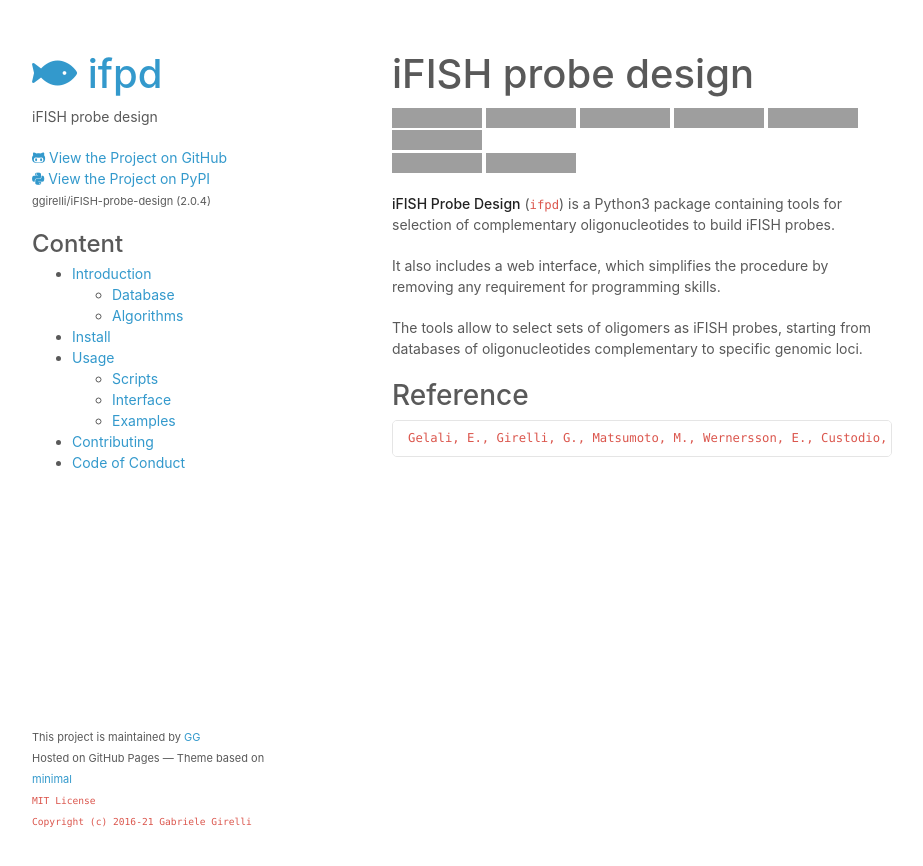
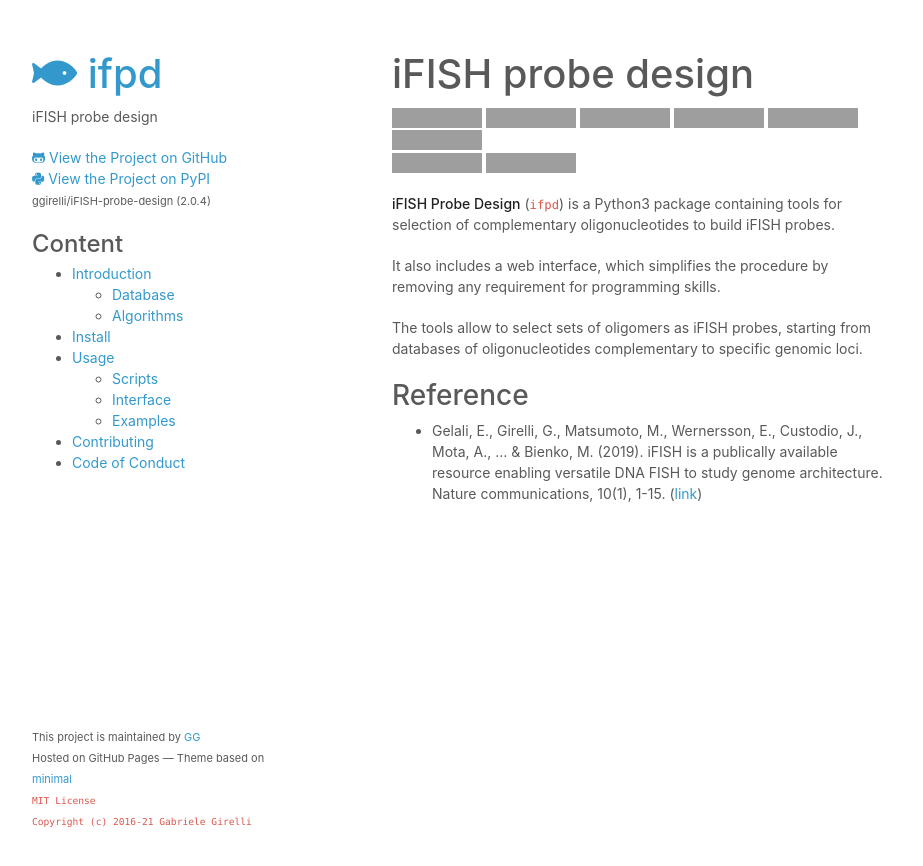
Before and after one commit to ggirelli/iFISH-probe-design, a Jekyll site: the page built from docs/index.md, in a window 1280 px wide, cut to the strip 0-866 px from the top of the page. Shown: the whole strip, without its empty margins (178-1101 px from the left). Built offline with Jekyll 4.4.1, drawn with Linux system fonts in a browser that asks for light colours; nearby versions of some CDN libraries; our own code applies the rules of GitHub Pages for plain Markdown files; comment, search, counter and statistics services are not loaded; grey boxes are pictures that could not be loaded.

Commit message:
Updated refe

````diff
--- a/docs/index.md
+++ b/docs/index.md
@@ -13,6 +13,4 @@ The tools allow to select sets of oligomers as iFISH probes, starting from datab
 
 ### Reference
 
-```
-Gelali, E., Girelli, G., Matsumoto, M., Wernersson, E., Custodio, J., Mota, A., ... & Bienko, M. (2019). iFISH is a publically available resource enabling versatile DNA FISH to study genome architecture. Nature communications, 10(1), 1-15.
-```
+* Gelali, E., Girelli, G., Matsumoto, M., Wernersson, E., Custodio, J., Mota, A., ... & Bienko, M. (2019). iFISH is a publically available resource enabling versatile DNA FISH to study genome architecture. Nature communications, 10(1), 1-15. ([link](https://www.nature.com/articles/s41467-019-09616-w))
````
Also changed, not shown: README.md.
